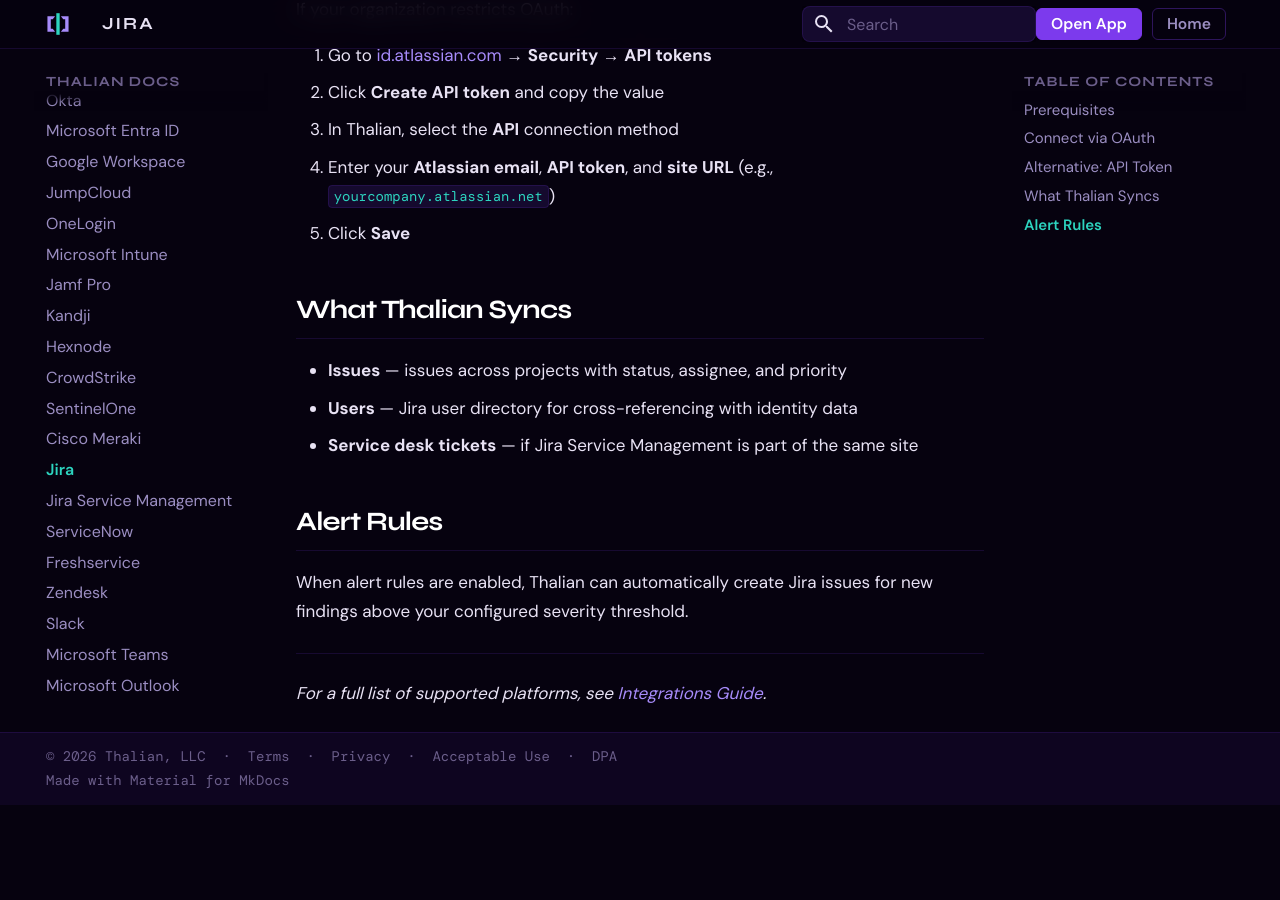
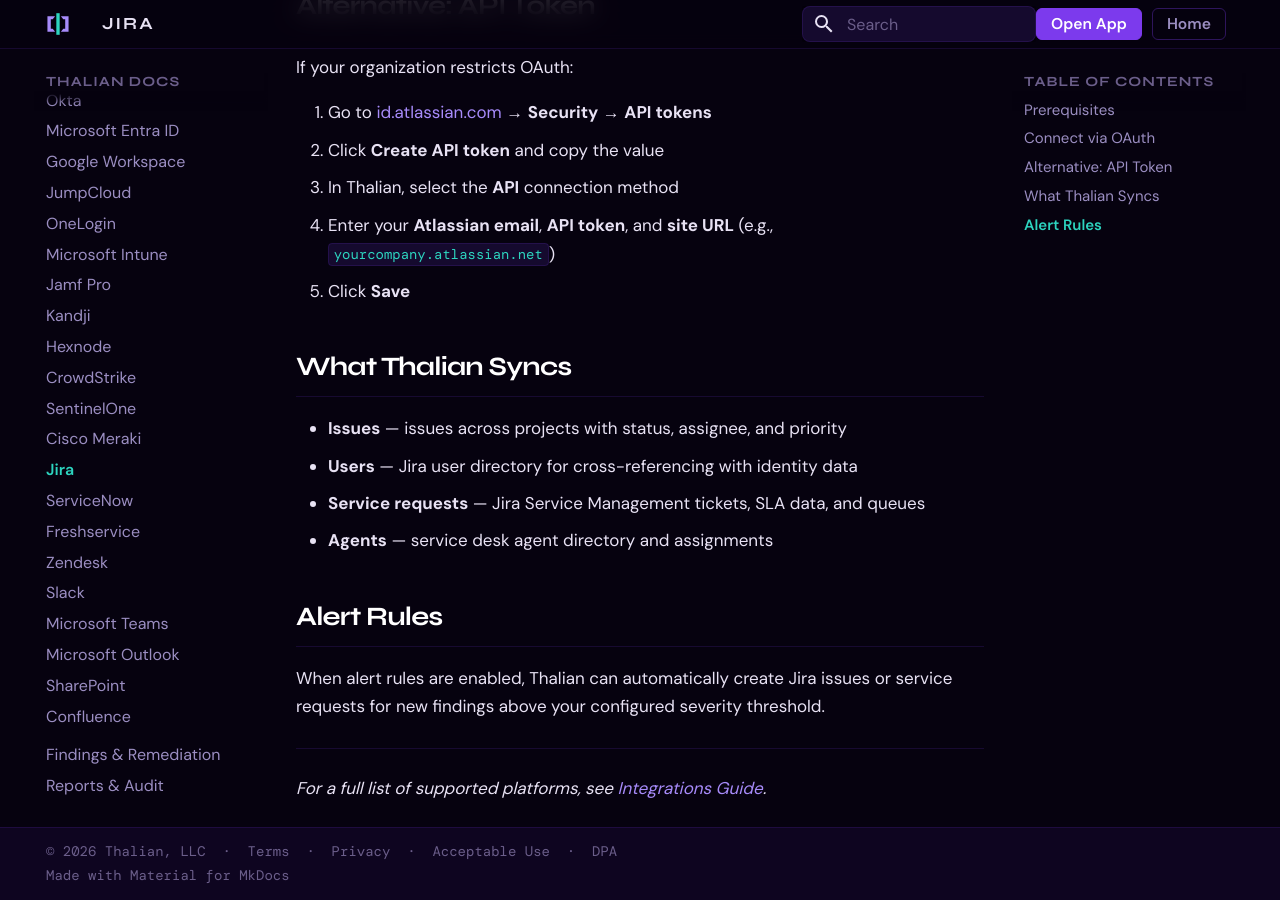
Before and after one commit to tori-mf13/thalian-docs, an MkDocs documentation site: the page built from docs/integrations/jira.md, in a window 1280 px wide and 900 px high, scrolled down 958 px. Built offline with MkDocs 1.6.1 and Material for MkDocs 9.7.7, drawn with Linux system fonts in a browser that asks for light colours; before the commit the page ends 1763 px from its top, so only the background shows below that; some of the changed text lies outside the part shown.

Commit message:
Merge Jira and Jira Service Management into a single integration
Jira and JSM are now one integration. Consolidate into a single guide
page, remove the separate JSM page, and update platform count from 24
to 23 across all references.

https://claude.ai/code/session_01VCjVE56MWKkcc9Re7PVW2b

```diff
--- a/docs/integrations/jira.md
+++ b/docs/integrations/jira.md
@@ -1,6 +1,6 @@
 # Connect Jira
 
-Step-by-step guide to connecting Jira to Thalian for issue tracking and alert delivery.
+Step-by-step guide to connecting Jira to Thalian for issue tracking, ITSM intelligence, and alert delivery. A single Jira connection covers both Jira and Jira Service Management.
 
 ---
 
@@ -34,11 +34,12 @@ If your organization restricts OAuth:
 
 - **Issues** — issues across projects with status, assignee, and priority
 - **Users** — Jira user directory for cross-referencing with identity data
-- **Service desk tickets** — if Jira Service Management is part of the same site
+- **Service requests** — Jira Service Management tickets, SLA data, and queues
+- **Agents** — service desk agent directory and assignments
 
 ## Alert Rules
 
-When alert rules are enabled, Thalian can automatically create Jira issues for new findings above your configured severity threshold.
+When alert rules are enabled, Thalian can automatically create Jira issues or service requests for new findings above your configured severity threshold.
 
 ---
 
--- a/mkdocs.yml
+++ b/mkdocs.yml
@@ -41,7 +41,6 @@ nav:
     - SentinelOne: integrations/sentinelone.md
     - Cisco Meraki: integrations/cisco-meraki.md
     - Jira: integrations/jira.md
-    - Jira Service Management: integrations/jira-service-management.md
     - ServiceNow: integrations/servicenow.md
     - Freshservice: integrations/freshservice.md
     - Zendesk: integrations/zendesk.md
```
Also changed, not shown: docs/index.md (+1 -1 lines), docs/integrations-guide.md (+2 -3 lines), docs/integrations/index.md (+1 -2 lines), docs/integrations/jira-service-management.md (deleted, +0 -45 lines).
